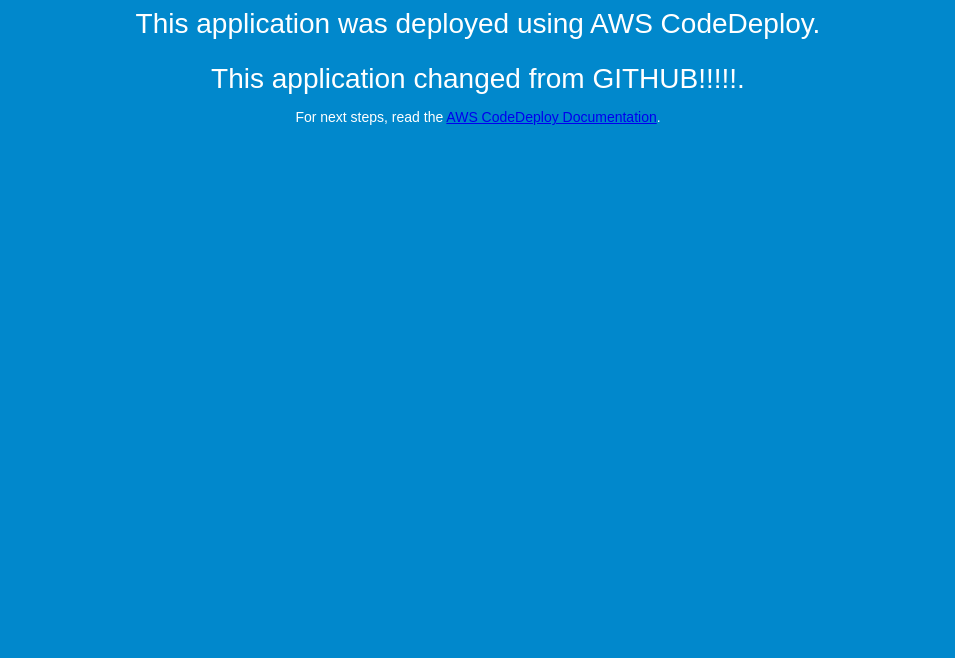
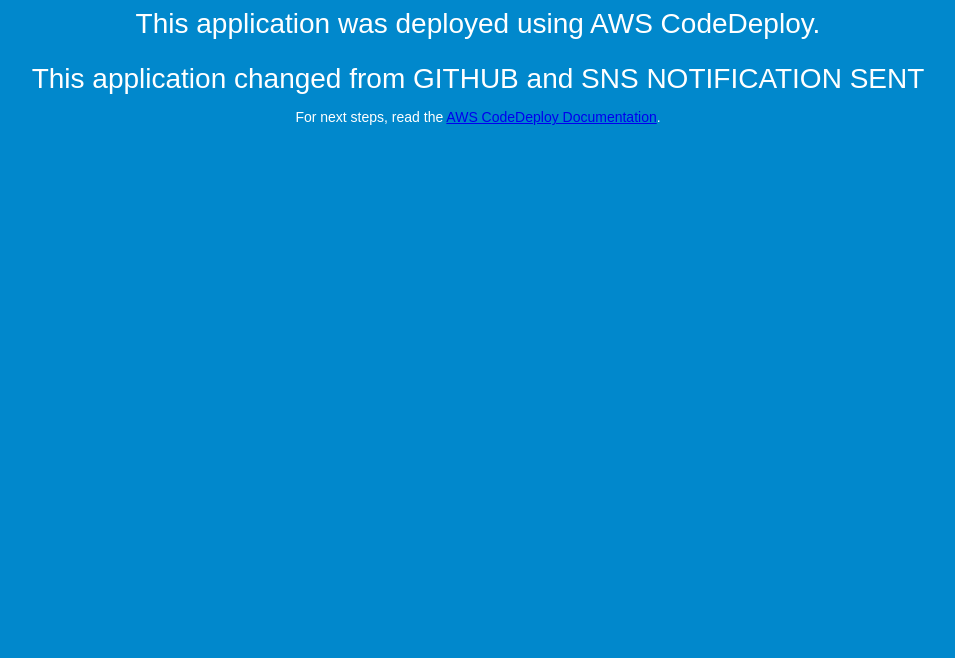
Before and after one commit to KarolJunde/codedeploytest, a plain HTML site: page index.html in a window 1280 px wide. Shown: the part 142-800 px from the top of the page, without its empty margins (162-1117 px from the left). Drawn offline with Linux system fonts and the light colour scheme.

Commit message:
Changed index.html

```diff
--- a/index.html
+++ b/index.html
@@ -28,7 +28,7 @@
   <div align="center">
     <h1>Congratulations</h1>
     <h2>This application was deployed using AWS CodeDeploy.</h2>
-    <h2>This application changed from GITHUB!!!!!.</h2>
+    <h2>This application changed from GITHUB and SNS NOTIFICATION SENT</h2>
     <p>For next steps, read the <a href="http://aws.amazon.com/documentation/codedeploy">AWS CodeDeploy Documentation</a>.</p>
   </div>
 </body>
```
